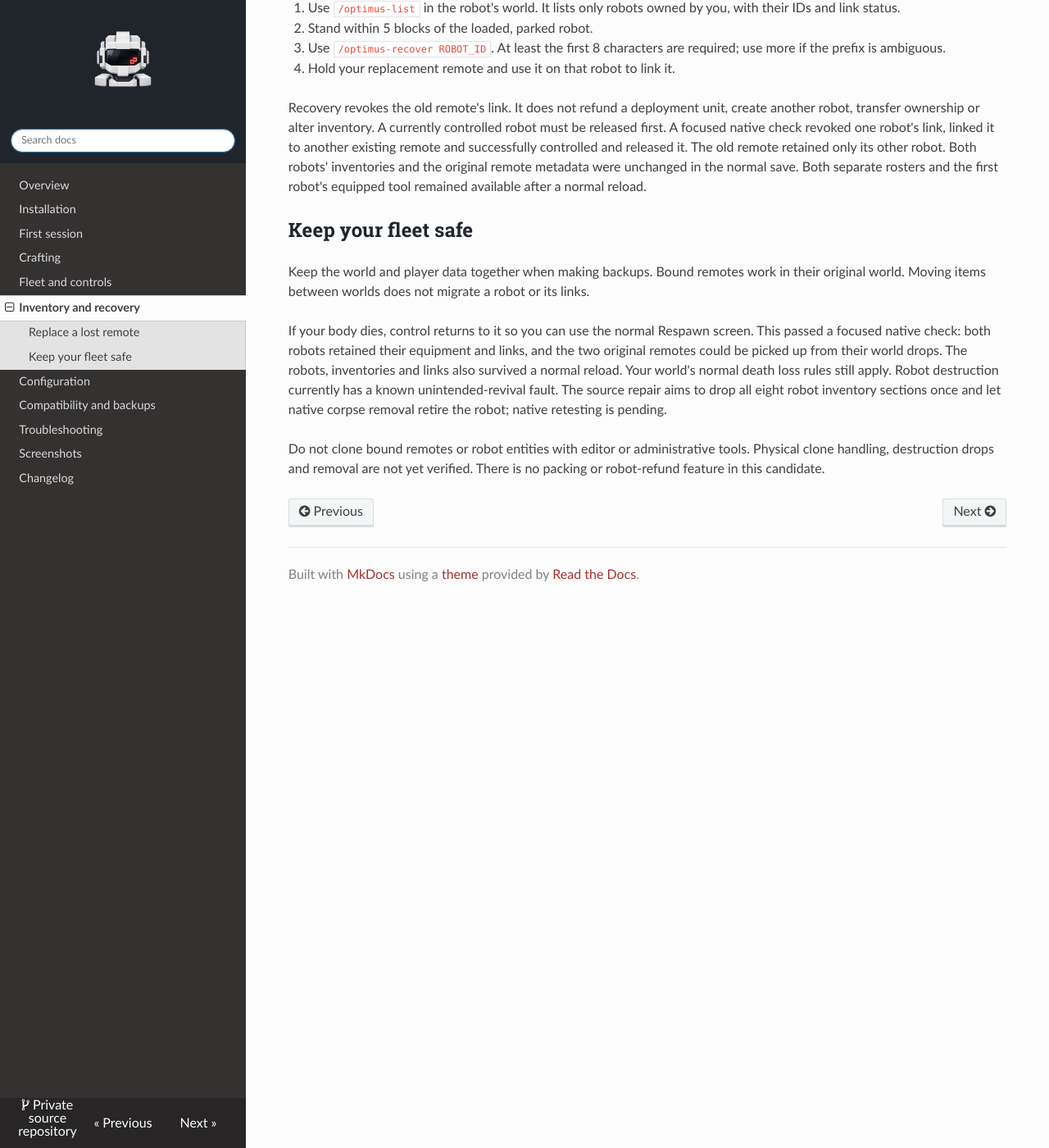
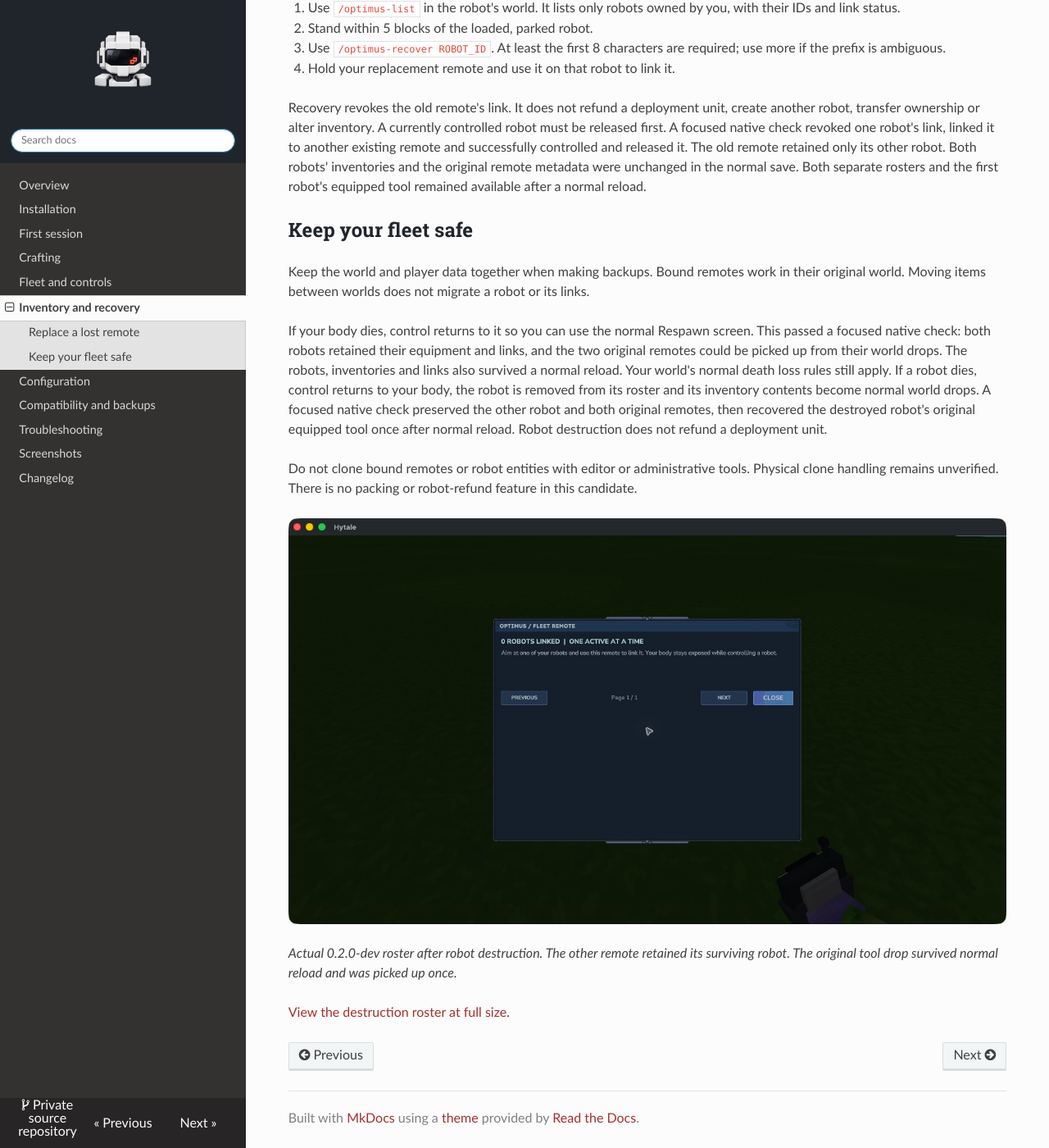
Before and after one commit to jkswoods/optimus-link, an MkDocs documentation site: the page built from docs/inventory.md, in a window 1280 px wide and 1400 px high, scrolled down 1120 px. Shown: the whole window at 82% size. Built offline with MkDocs 1.6.1, drawn with Linux system fonts in a browser that asks for light colours; nearby versions of some CDN libraries; some of the changed text lies outside the part shown.

Commit message:
Document verified robot destruction and original inventory drops

```diff
--- a/docs/inventory.md
+++ b/docs/inventory.md
@@ -2,7 +2,7 @@
 
 Every robot uses its own native inventory components. Taking control attaches the controls to those existing containers; it does not copy the operator's inventory. Native pickup and hotbar/storage transfers have been exercised with a real tool and mined dirt. They remained with the correct robot through controlled disconnect and normal reload; the other robot and operator kept their separate inventories.
 
-The implementation supplies 36 storage slots, a 9 slot hotbar and the native equipment containers. Equip tools using the robot's inventory after assuming control. Releasing control leaves its equipment with the robot and returns you to your body inventory. The corrected pickaxe grip, ordinary mining and placement have passed native checks. Robots have opened a chest using the normal Interact action, with empty hands or a held pickaxe, and transferred tools and blocks through its real inventory in both directions. Chest contents and robot storage survived controlled disconnect and normal reload. Chunk unloading has passed a focused native check. The operator’s world-change exit has also passed a focused check, including both robots’ inventories and links through a subsequent normal reload. Release control before changing worlds. The other failure exits remain under verification.
+The implementation supplies 36 storage slots, a 9 slot hotbar and the native equipment containers. Equip tools using the robot's inventory after assuming control. Releasing control leaves its equipment with the robot and returns you to your body inventory. The corrected pickaxe grip, ordinary mining and placement have passed native checks. Robots have opened a chest using the normal Interact action, with empty hands or a held pickaxe, and transferred tools and blocks through its real inventory in both directions. Chest contents and robot storage survived controlled disconnect and normal reload. Chunk unloading has passed a focused native check. The operator’s world-change exit has also passed a focused check, including both robots’ inventories and links through a subsequent normal reload. Release control before changing worlds. Operator death and robot destruction have also passed focused native checks.
 
 ![First-person robot view holding a crude pickaxe upright in its white hand](assets/native/robot-held-pickaxe.jpg)
 
@@ -21,6 +21,12 @@ Recovery revokes the old remote's link. It does not refund a deployment unit, cr
 
 Keep the world and player data together when making backups. Bound remotes work in their original world. Moving items between worlds does not migrate a robot or its links.
 
-If your body dies, control returns to it so you can use the normal Respawn screen. This passed a focused native check: both robots retained their equipment and links, and the two original remotes could be picked up from their world drops. The robots, inventories and links also survived a normal reload. Your world's normal death loss rules still apply. Robot destruction currently has a known unintended-revival fault. The source repair aims to drop all eight robot inventory sections once and let native corpse removal retire the robot; native retesting is pending.
+If your body dies, control returns to it so you can use the normal Respawn screen. This passed a focused native check: both robots retained their equipment and links, and the two original remotes could be picked up from their world drops. The robots, inventories and links also survived a normal reload. Your world's normal death loss rules still apply. If a robot dies, control returns to your body, the robot is removed from its roster and its inventory contents become normal world drops. A focused native check preserved the other robot and both original remotes, then recovered the destroyed robot's original equipped tool once after normal reload. Robot destruction does not refund a deployment unit.
 
-Do not clone bound remotes or robot entities with editor or administrative tools. Physical clone handling, destruction drops and removal are not yet verified. There is no packing or robot-refund feature in this candidate.
+Do not clone bound remotes or robot entities with editor or administrative tools. Physical clone handling remains unverified. There is no packing or robot-refund feature in this candidate.
+
+![Fleet Remote showing no linked robots after its only robot was destroyed](assets/native/robot-destruction-roster.jpg)
+
+*Actual 0.2.0-dev roster after robot destruction. The other remote retained its surviving robot. The original tool drop survived normal reload and was picked up once.*
+
+[View the destruction roster at full size](assets/native/robot-destruction-roster.jpg).
```
Also changed, not shown: README.md (+1 -1 lines), docs/changelog.md (+2 -2 lines), docs/compatibility.md (+1 -1 lines), docs/fleet.md (+2 -2 lines), docs/troubleshooting.md (+1 -1 lines), docs/assets/native/robot-destruction-roster.jpg (added).
